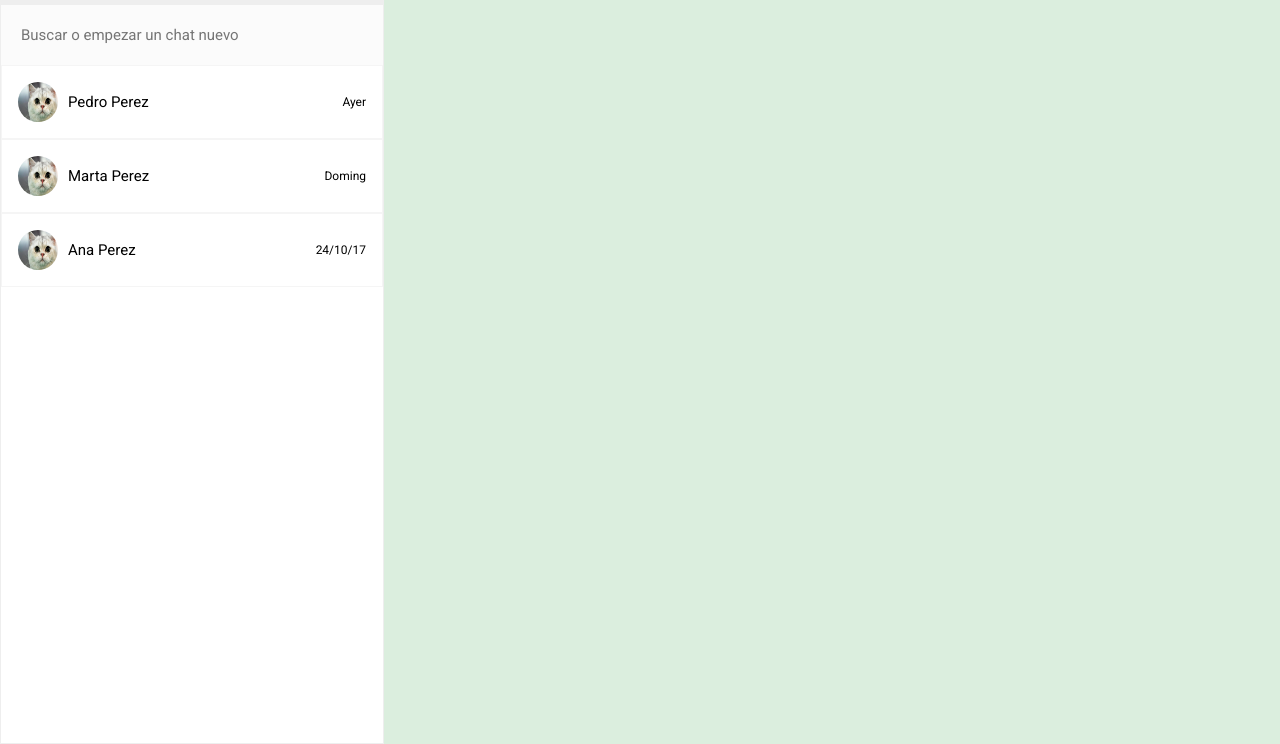
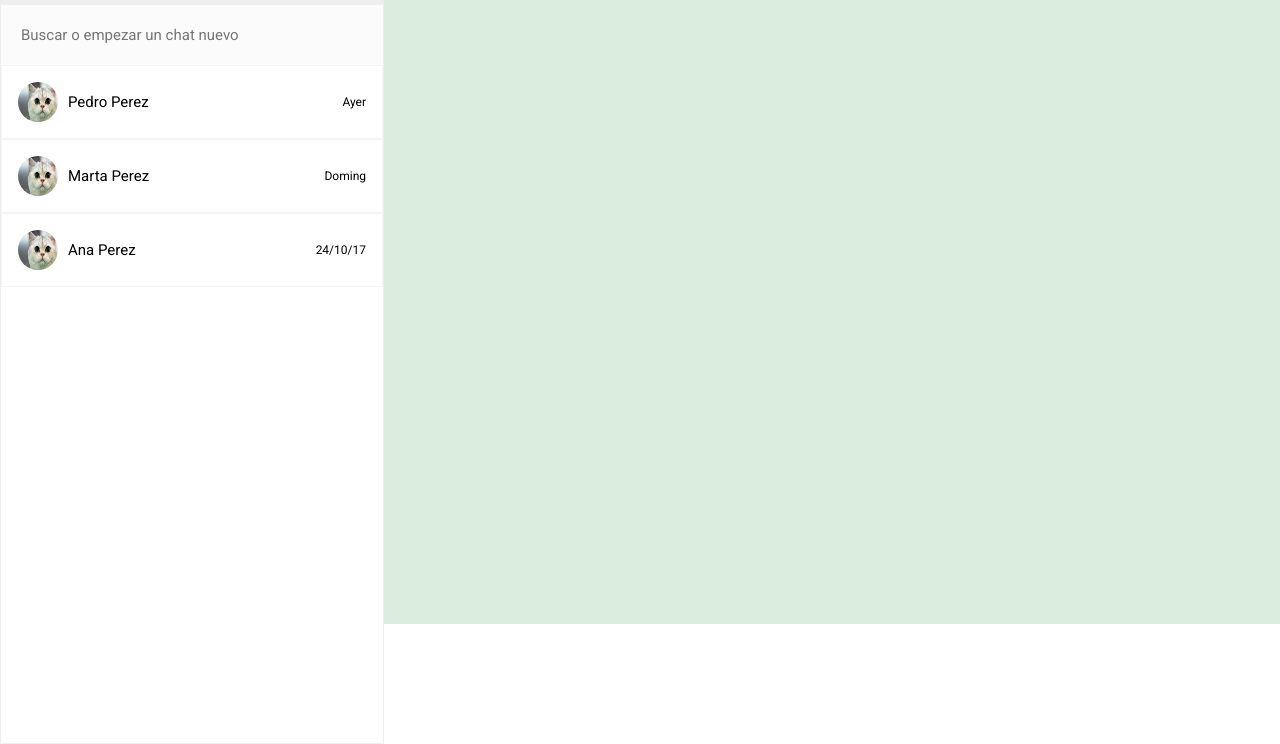
Before and after one commit to miriampc/chat-react, a React app: page / in a window 1280 px wide. Shown: the part 56-800 px from the top of the page. Built offline with nearby package versions, Linux system fonts and the light colour scheme; no server answers.

```diff
--- a/app/assets/css/main.css
+++ b/app/assets/css/main.css
@@ -87,7 +87,7 @@
 /*styles panel-right */
 .panel-right{
   width: 70%;
-  height: 100vh;
+  height: calc(100vh - 120px);
   background: #dbeede;
   overflow-y: scroll;
 }
```
